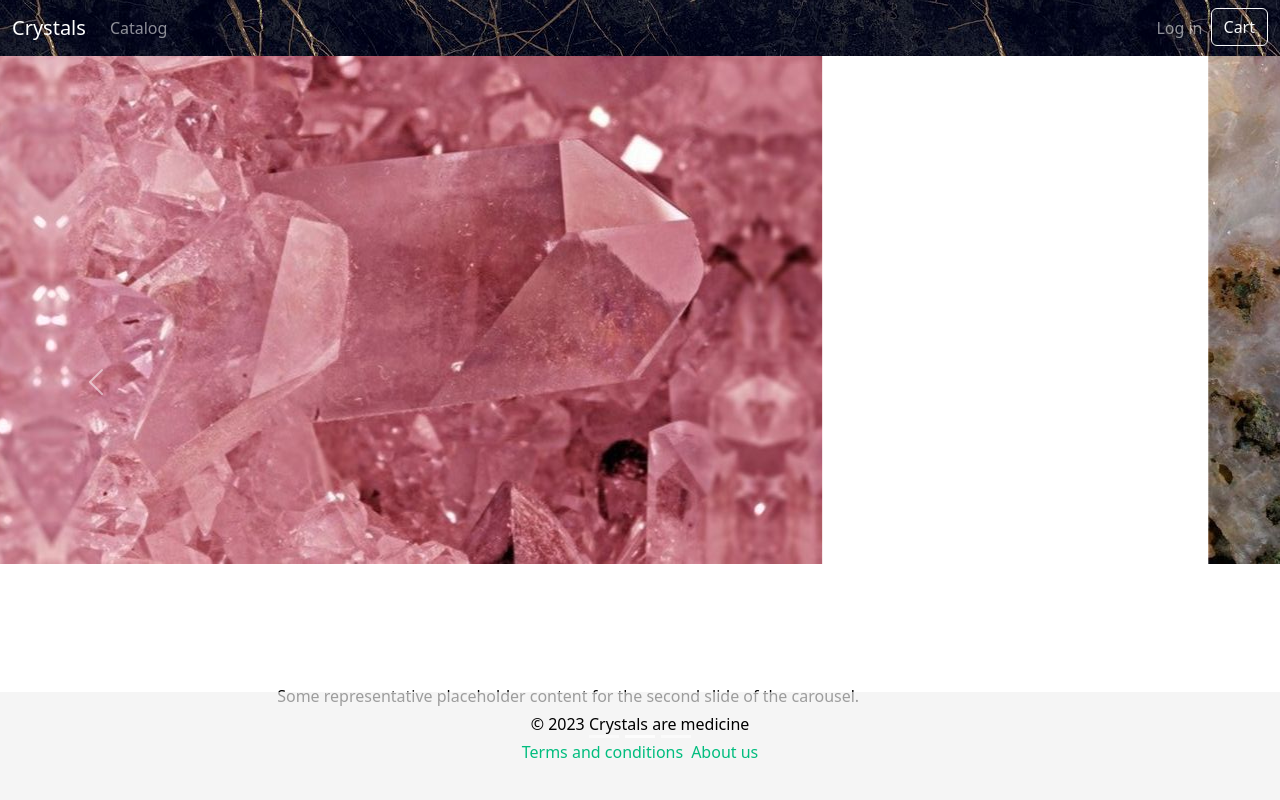
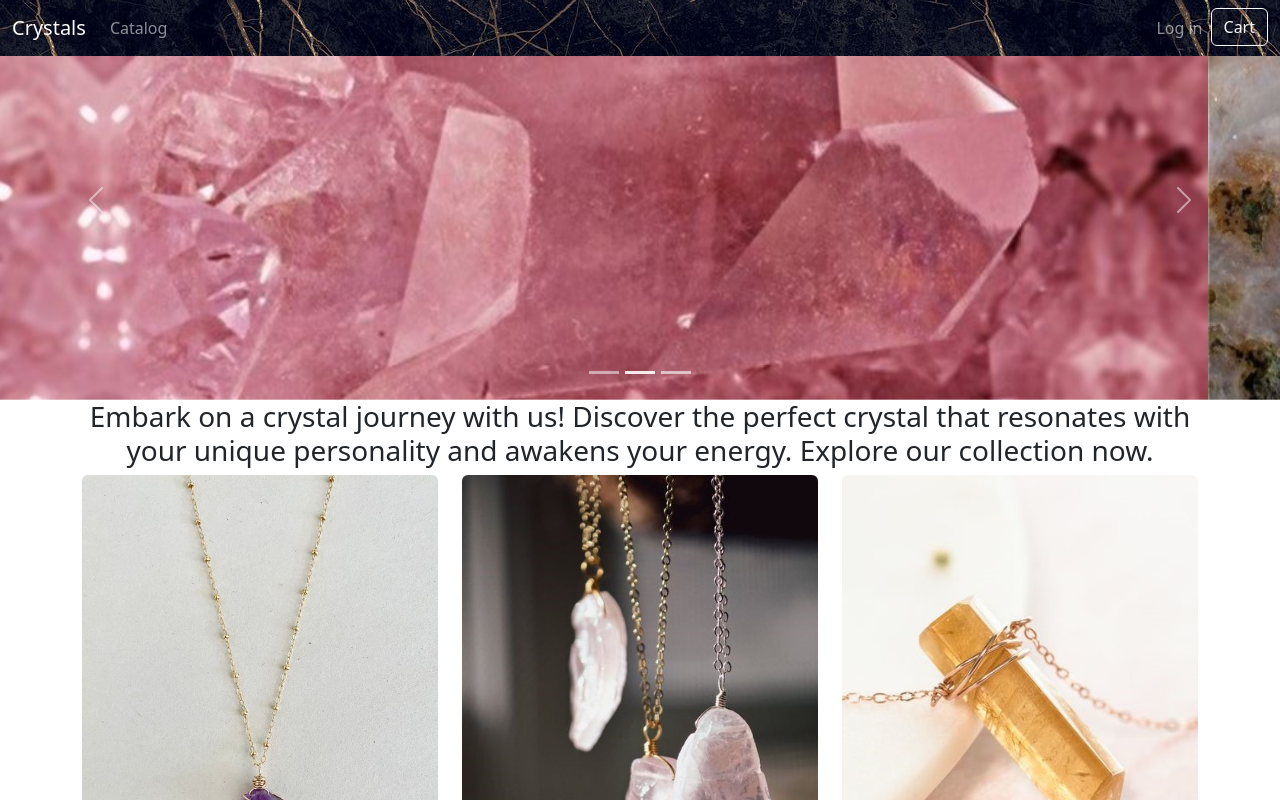
Before and after one commit to kurochkaand/Online-shop, a Vue app: page / in a window 1280 px wide. Shown: the top 800 px of the page. Built offline with nearby package versions, Linux system fonts and the light colour scheme.

Commit message:
Carousel, Footer improved

```diff
--- a/src/components/Footer.vue
+++ b/src/components/Footer.vue
@@ -12,7 +12,6 @@
 
 <style>
 .bottom-element {
-  position: fixed;
   bottom: 0;
   left: 0;
   width: 100%;
--- a/src/components/MainBody.vue
+++ b/src/components/MainBody.vue
@@ -1,7 +1,13 @@
 <template>
   <div id="myCarousel" class="carousel slide" data-bs-ride="carousel">
     <div class="carousel-indicators">
-      <button type="button" data-bs-target="#myCarousel" data-bs-slide-to="0" class="" aria-label="Slide 1"></button>
+      <button
+        type="button"
+        data-bs-target="#myCarousel"
+        data-bs-slide-to="0"
+        class=""
+        aria-label="Slide 1"
+      ></button>
       <button
         type="button"
         data-bs-target="#myCarousel"
@@ -10,45 +16,42 @@
         class="active"
         aria-current="true"
       ></button>
-      <button type="button" data-bs-target="#myCarousel" data-bs-slide-to="2" aria-label="Slide 3" class=""></button>
+      <button
+        type="button"
+        data-bs-target="#myCarousel"
+        data-bs-slide-to="2"
+        aria-label="Slide 3"
+        class=""
+      ></button>
     </div>
     <div class="carousel-inner">
       <div class="carousel-item">
-        <img src="carusel.jpg" />
-
-        <div class="container">
-          <div class="carousel-caption text-start">
-            <h1>Example headline.</h1>
-            <p>Some representative placeholder content for the first slide of the carousel.</p>
-          </div>
-        </div>
+        <img src="obsidian3.jpg" />
       </div>
       <div class="carousel-item active">
         <img src="carusel2.jpg" />
-
-        <div class="container">
-          <div class="carousel-caption">
-            <h1>Another example headline.</h1>
-            <p>Some representative placeholder content for the second slide of the carousel.</p>
-          </div>
-        </div>
       </div>
       <div class="carousel-item">
         <img src="carusel3.jpg" />
 
-        <div class="container">
-          <div class="carousel-caption text-end">
-            <h1>One more for good measure.</h1>
-            <p>Some representative placeholder content for the third slide of this carousel.</p>
-          </div>
-        </div>
+        <div class="container"></div>
       </div>
     </div>
-    <button class="carousel-control-prev" type="button" data-bs-target="#myCarousel" data-bs-slide="prev">
+    <button
+      class="carousel-control-prev"
+      type="button"
+      data-bs-target="#myCarousel"
+      data-bs-slide="prev"
+    >
       <span class="carousel-control-prev-icon" aria-hidden="true"></span>
       <span class="visually-hidden">Previous</span>
     </button>
-    <button class="carousel-control-next" type="button" data-bs-target="#myCarousel" data-bs-slide="next">
+    <button
+      class="carousel-control-next"
+      type="button"
+      data-bs-target="#myCarousel"
+      data-bs-slide="next"
+    >
       <span class="carousel-control-next-icon" aria-hidden="true"></span>
       <span class="visually-hidden">Next</span>
     </button>
@@ -58,35 +61,53 @@
     <div class="row">
       <div class="container text-center">
         <h3>
-          Embark on a crystal journey with us! Discover the perfect crystal that resonates with your unique personality and
-          awakens your energy. Explore our collection now.
+          Embark on a crystal journey with us! Discover the perfect crystal that
+          resonates with your unique personality and awakens your energy.
+          Explore our collection now.
         </h3>
       </div>
     </div>
 
     <div class="row">
       <div class="col-sm-4">
-        <img src="old/amethyst_neck.jpg" class="img-fluid rounded" alt="amethyst_neck.jpg" />
+        <img
+          src="old/amethyst_neck.jpg"
+          class="img-fluid rounded"
+          alt="amethyst_neck.jpg"
+        />
         <p>AMETHYST necklace</p>
       </div>
       <div class="col-sm-4">
-        <img src="old/rose_quartz.jpg" class="img-fluid rounded" alt="rose_quartz.jpg" />
+        <img
+          src="old/rose_quartz.jpg"
+          class="img-fluid rounded"
+          alt="rose_quartz.jpg"
+        />
         <p>ROSE QUARTZ necklace</p>
       </div>
       <div class="col-sm-4">
-        <img src="old/citrine.jpg" class="img-fluid rounded" alt="citrine.jpg" />
+        <img
+          src="old/citrine.jpg"
+          class="img-fluid rounded"
+          alt="citrine.jpg"
+        />
         <p>CITRINE necklace</p>
       </div>
     </div>
   </div>
 </template>
 <style>
-.container {
-  margin-top: 100px;
-  margin-bottom: 200px;
+.h3 {
+  margin-top: 50px;
+  margin-bottom: 100px;
 }
 
 .col-sm-4 img:hover {
   transform: scale(1.1);
 }
+.carousel-inner img {
+  height: 400px;
+  width: 100%;
+  object-fit: cover;
+}
 </style>
```
Also changed, not shown: obsidian3.jpg (added).
